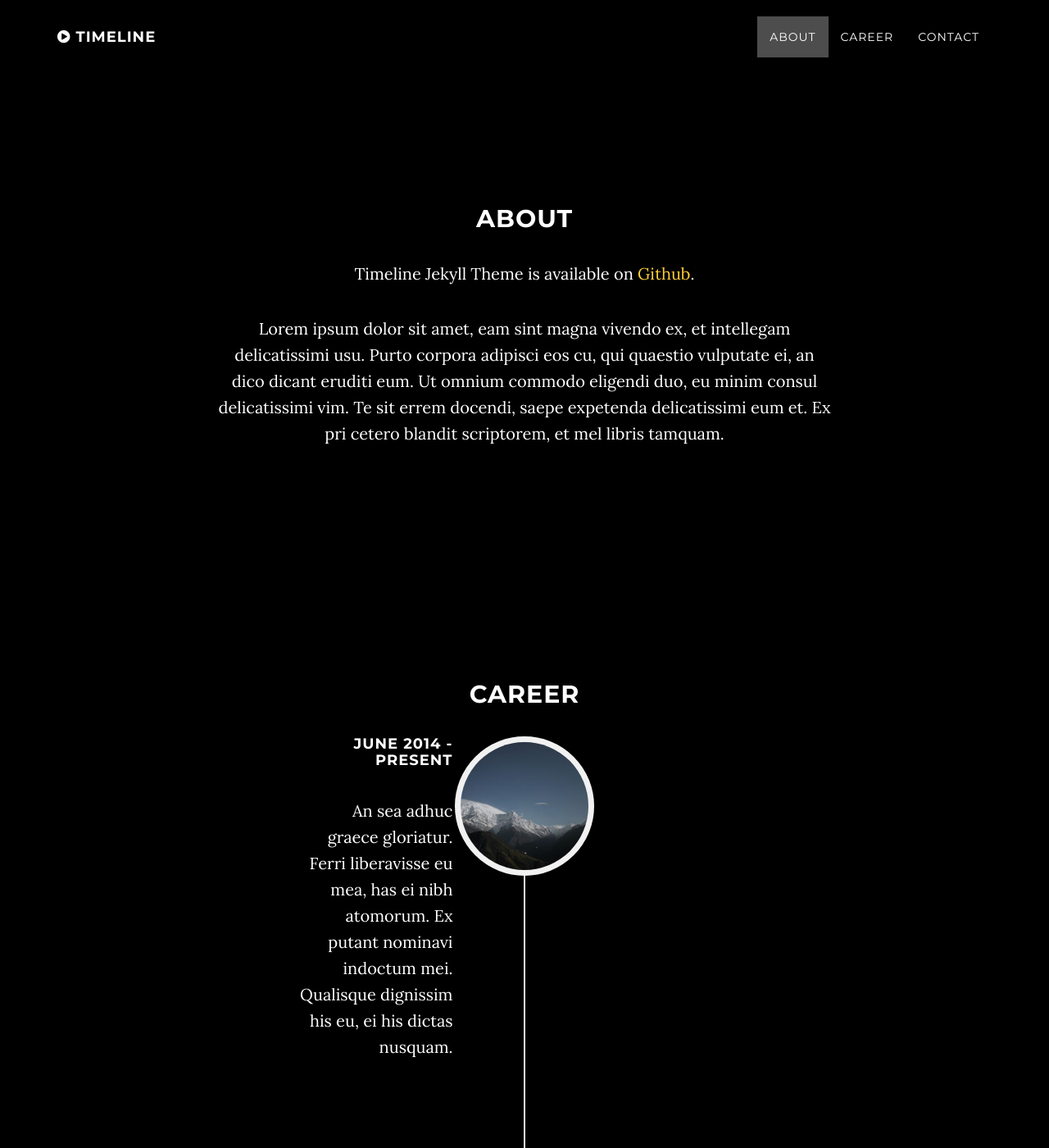
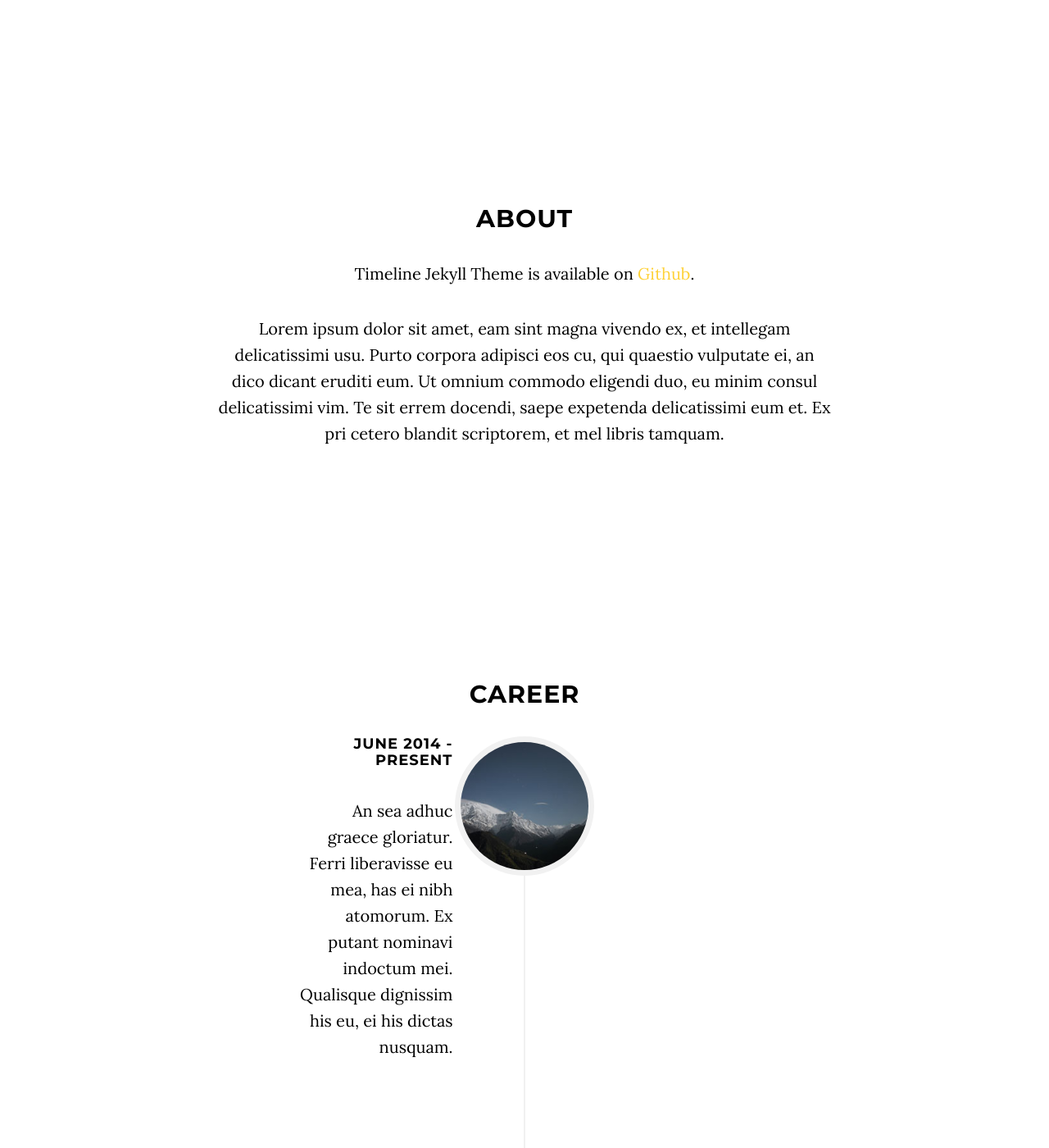
Before and after one commit to SavidDu/kirby_dev, a Jekyll site: the page built from index.html, in a window 1280 px wide and 1400 px high. Shown: the whole window at 82% size. Built offline with Jekyll 4.4.1, drawn with Linux system fonts in a browser that asks for light colours.

Commit message:
Update grayscale.css

```diff
--- a/css/grayscale.css
+++ b/css/grayscale.css
@@ -8,8 +8,8 @@ body {
     width: 100%;
     height: 100%;
     font-family: Lora,"Helvetica Neue",Helvetica,Arial,sans-serif;
-    color: #fff;
-    background-color: #000;
+    color: #000;
+    background-color: #FFF;
 }
 
 html {
```
